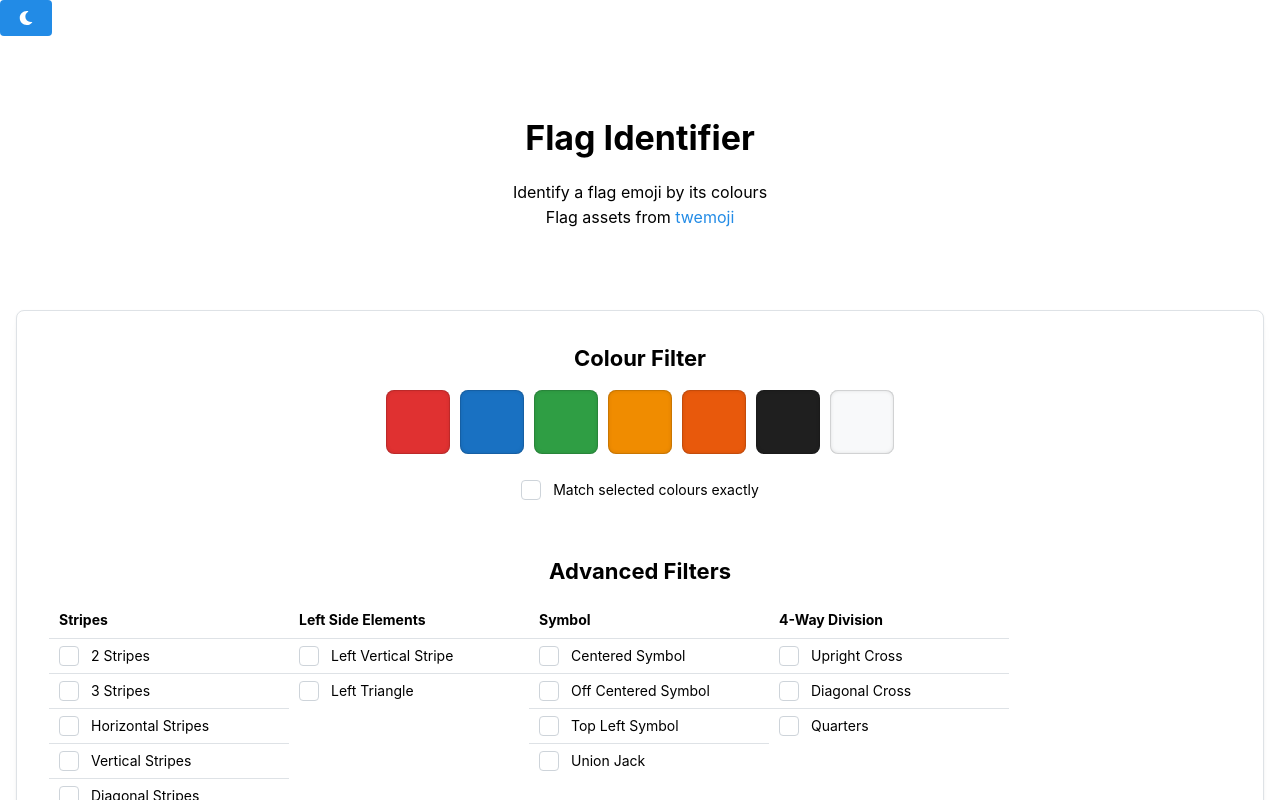
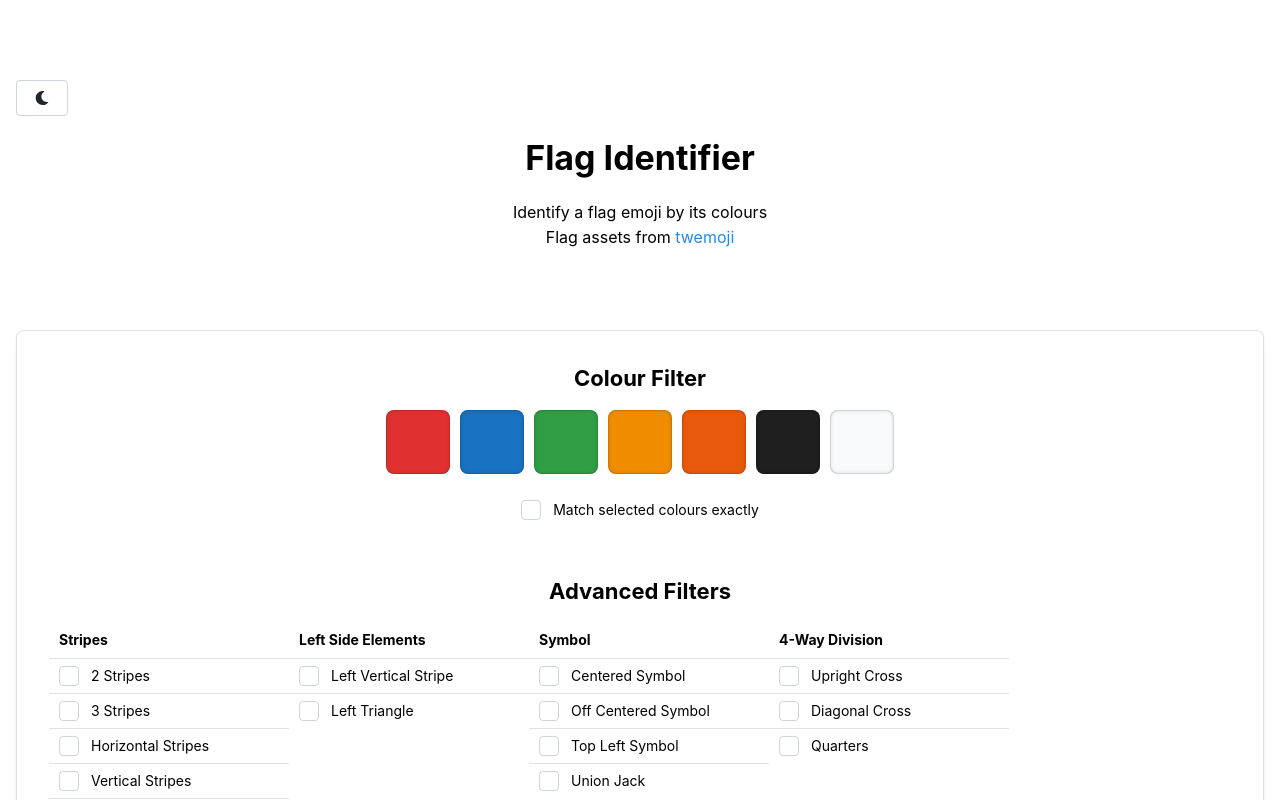
Before and after one commit to wahlp/flag-identifier, a Next.js app: page / in a window 1280 px wide. Shown: the top 800 px of the page. Built offline with nearby package versions, Linux system fonts and the light colour scheme.

Commit message:
change button position and color

```diff
--- a/components/ColorSchemeToggle/ColorSchemeToggle.tsx
+++ b/components/ColorSchemeToggle/ColorSchemeToggle.tsx
@@ -10,7 +10,7 @@ export function ColorSchemeToggle() {
   };
 
   return (
-    <Button size="sm" variant="link" onClick={toggleColorScheme}>
+    <Button size="sm" variant="default" onClick={toggleColorScheme}>
       {computedColorScheme === 'dark' ? <FaSun /> : <FaMoon />}
     </Button>
   )
--- a/pages/index.tsx
+++ b/pages/index.tsx
@@ -14,10 +14,9 @@ export default function HomePage() {
 
   return (
     <>
-      <ColorSchemeToggle />
-
-      <Container mt={80} mb={80}>
-        <Title ta="center" mb={20}>Flag Identifier</Title>
+      <Container size='xl' mt={80} mb={80}>
+        <ColorSchemeToggle />
+        <Title ta="center" mt={20} mb={20}>Flag Identifier</Title>
         <Text ta="center">Identify a flag emoji by its colours</Text>
         <Text ta="center">Flag assets from{' '}
           <Anchor href="https://github.com/jdecked/twemoji" target="_blank">twemoji</Anchor>
```
